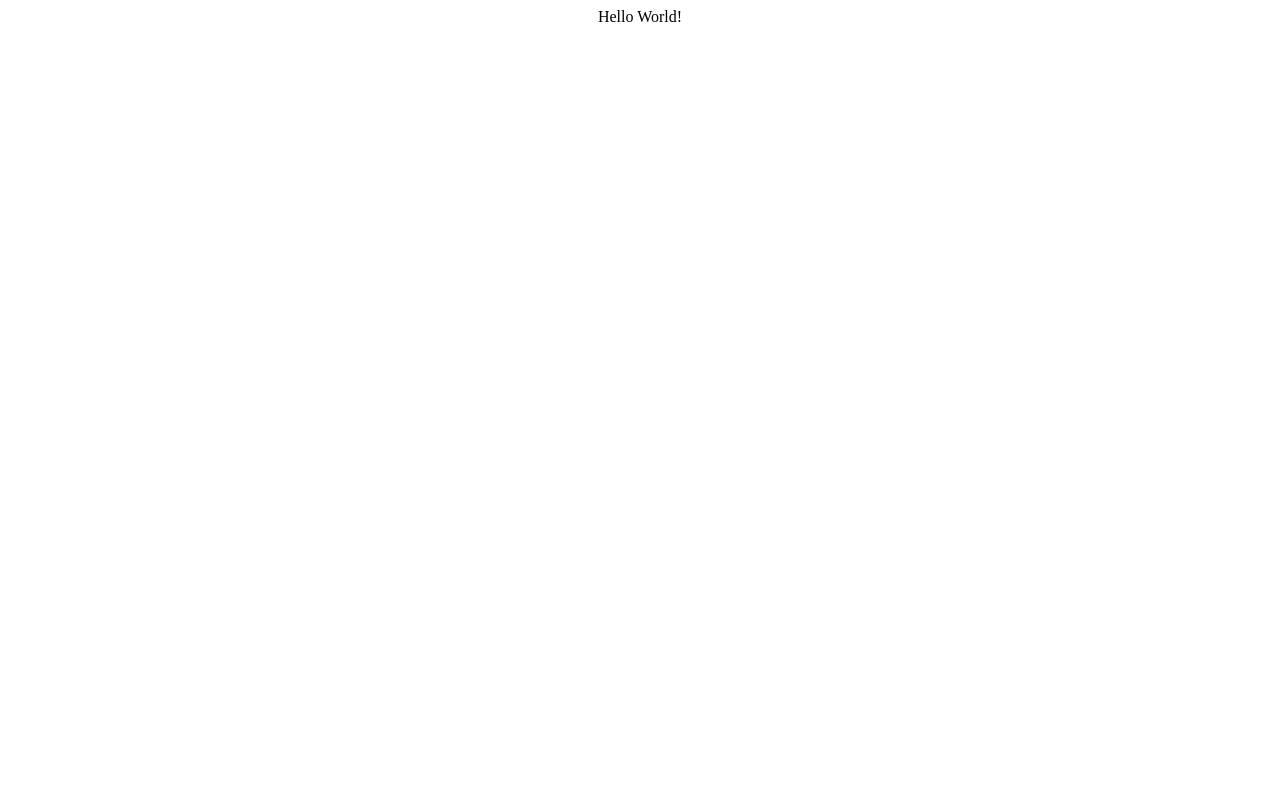
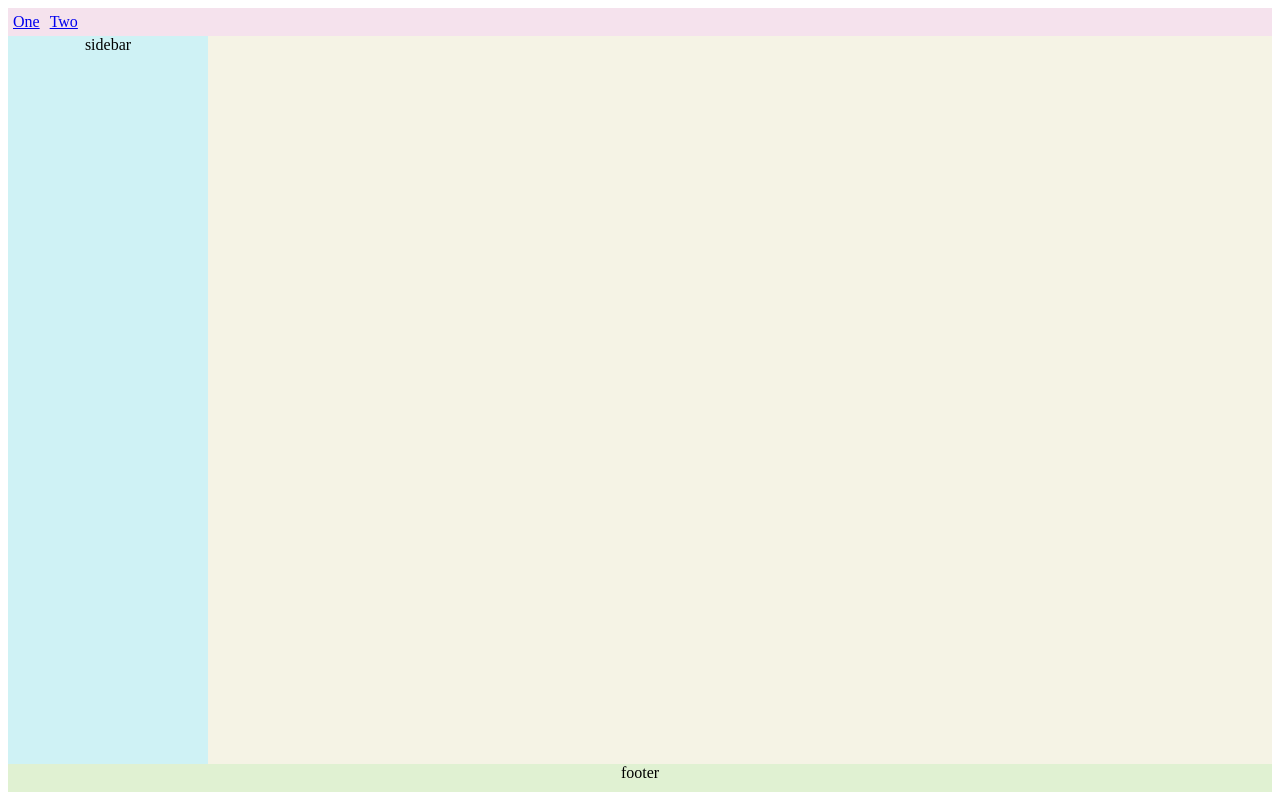
Before and after one commit to gh-prj/site, a React (Create React App) app: page / in a window 1280 px wide. Built offline with nearby package versions, Linux system fonts and the light colour scheme.

Commit message:
Add layout

```diff
--- a/package.json
+++ b/package.json
@@ -13,6 +13,7 @@
     "@types/react-dom": "^18.0.2",
     "react": "^18.0.0",
     "react-dom": "^18.0.0",
+    "react-router-dom": "^6.3.0",
     "react-scripts": "5.0.1",
     "typescript": "^4.6.3",
     "web-vitals": "^2.1.4"
@@ -57,7 +58,8 @@
     "eslint-plugin-react": "^7.29.4",
     "eslint-plugin-react-hooks": "^4.4.0",
     "gh-pages": "^3.2.3",
-    "prettier": "^2.6.2"
+    "prettier": "^2.6.2",
+    "sass": "^1.51.0"
   },
   "author": "",
   "license": "ISC"
--- a/src/App.tsx
+++ b/src/App.tsx
@@ -1,10 +1,11 @@
 import React from 'react';
 import './App.css';
+import Layout from './components/Layout/Layout';
 
 function App() {
   return (
     <div className="App">
-      Hello World!
+      <Layout />
     </div>
   );
 }
--- /dev/null
+++ b/src/components/Layout/Layout.module.scss
@@ -0,0 +1,27 @@
+.app {
+  display: grid;
+  min-height: 98vh;
+  grid-template-columns: 200px 1fr;
+  grid-template-rows: 28px 1fr 28px;
+  background: red;
+  background-color: lightgrey;
+}
+
+.navbar {
+  grid-column: 1/3;
+  display: flex;
+  background-color: rgb(245, 226, 237);
+}
+
+.sidebar {
+  background-color: rgb(207, 242, 245);
+}
+
+.content {
+  background-color: rgb(245, 243, 229);
+}
+
+.footer {
+  grid-column: 1/3;
+  background-color: rgb(224, 241, 210);
+}
--- /dev/null
+++ b/src/components/Layout/Layout.tsx
@@ -0,0 +1,45 @@
+/* eslint no-unused-vars: "off" */
+import React from 'react';
+import {
+    BrowserRouter as Router,
+    Routes,
+    Route,
+    Link
+} from 'react-router-dom'
+import cl from './Layout.module.scss'
+
+const Layout = () => {
+    return (
+        <Router>
+            <div className={cl.app}>
+                <nav className={cl.navbar}>
+                    <Link to="/site/one" style={{ padding: 5 }}>
+                        One
+                    </Link>
+                    <Link to="/site/two" style={{ padding: 5 }}>
+                        Two
+                    </Link>
+                </nav>
+                <div className={cl.sidebar}>sidebar</div>
+                <main className={cl.content}>
+                    <Routes>
+                        <Route path="/site/one" element={<One />} />
+                        <Route path="/site/two" element={<Two />} />
+                    </Routes>
+                </main>
+                <footer className={cl.footer}>footer</footer>
+            </div>
+        </Router>
+
+    );
+}
+
+export default Layout;
+
+function One() {
+    return <div>One</div>
+}
+
+function Two() {
+    return <div>Two</div>
+}
```
Also changed, not shown: 1 other file (tests, documents, lock files or other folders).
